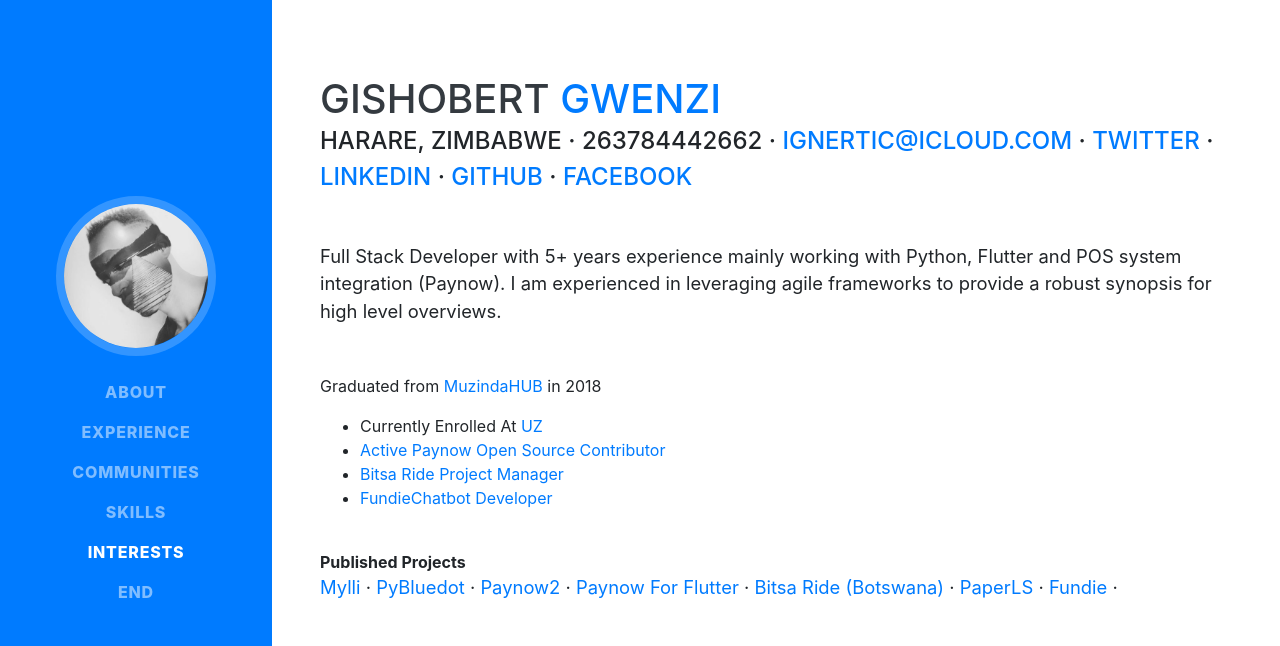
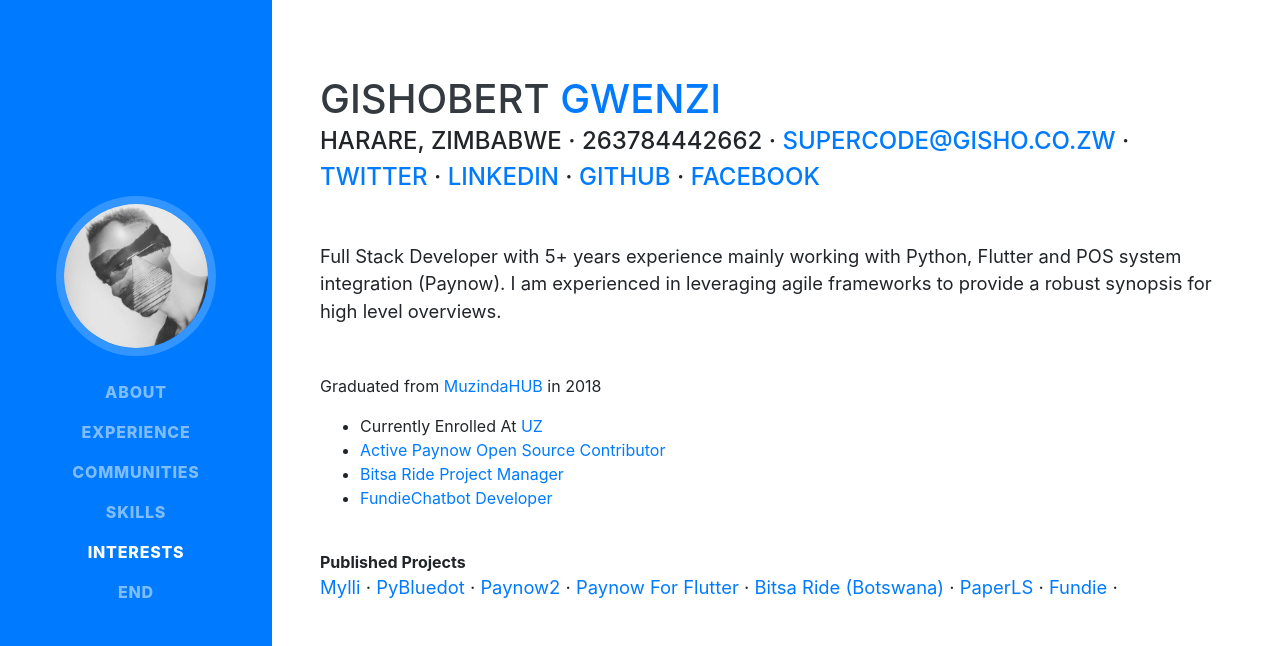
Before and after one commit to tinashe13/ignertic.github.io, a website with bundled scripts: page index.html in a window 1280 px wide. Shown: the top 646 px of the page. Built offline with nearby package versions, Linux system fonts and the light colour scheme; a web font is replaced by a local one.

Commit message:
Update index.html

```diff
--- a/index.html
+++ b/index.html
@@ -67,7 +67,7 @@
           <span class="text-primary">Gwenzi</span>
         </h1>
         <div class="subheading mb-5">Harare, Zimbabwe · 263784442662 ·
-          <a href="mailto:ignertic@icloud.com">ignertic@icloud.com</a> · <a href="https://twitter.com/iamsupercode">Twitter</a> · <a href="https://linkedin.com/in/supercode">LinkedIN</a> · <a href="https://github.com/ignertic">Github</a> · <a href="https://facebook.com/iamsupercode">Facebook</a>
+          <a href="mailto:isupercode@gisho.co.zw">supercode@gisho.co.zw</a> · <a href="https://twitter.com/iamsupercode">Twitter</a> · <a href="https://linkedin.com/in/supercode">LinkedIN</a> · <a href="https://github.com/ignertic">Github</a> · <a href="https://facebook.com/iamsupercode">Facebook</a>
         </div>
         <p class="lead mb-5">Full Stack Developer with 5+ years experience mainly working with Python, Flutter and POS system integration (Paynow).
            I am experienced in leveraging agile frameworks to provide a robust synopsis for high level overviews. </p>
```
